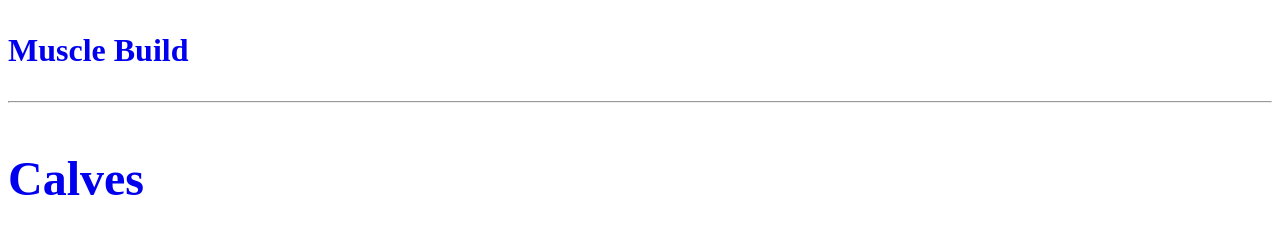
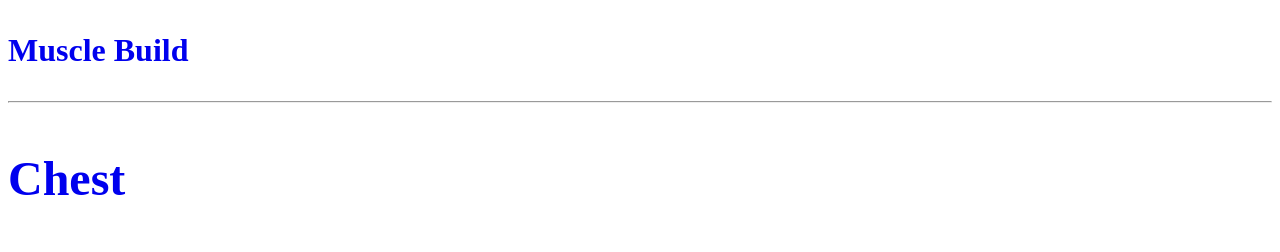
Before and after one commit to codingbent/musclebuild.in, a plain HTML site: page chest.html in a window 1280 px wide. Shown: the top 252 px of the page. Drawn offline with Linux system fonts and the light colour scheme.

Commit message:
chest.html

```diff
--- a/chest.html
+++ b/chest.html
@@ -19,7 +19,7 @@
     <h2>
         <p style="color: red;">
             <p style="font-size: xxx-large;">
-                <a style ="text-decoration: none" href="whatiscalves.html"data-target="_main">Calves&nbsp;</a></p></p></h1>
+                <a style ="text-decoration: none" href="whatischest.html"data-target="_main">Chest&nbsp;</a></p></p></h1>
              </p></p></h2>
              <p style="font-size: x-large;">
              <label for ="type"><p style ="font-size: large;"><p style="color: white;"></p>
```
